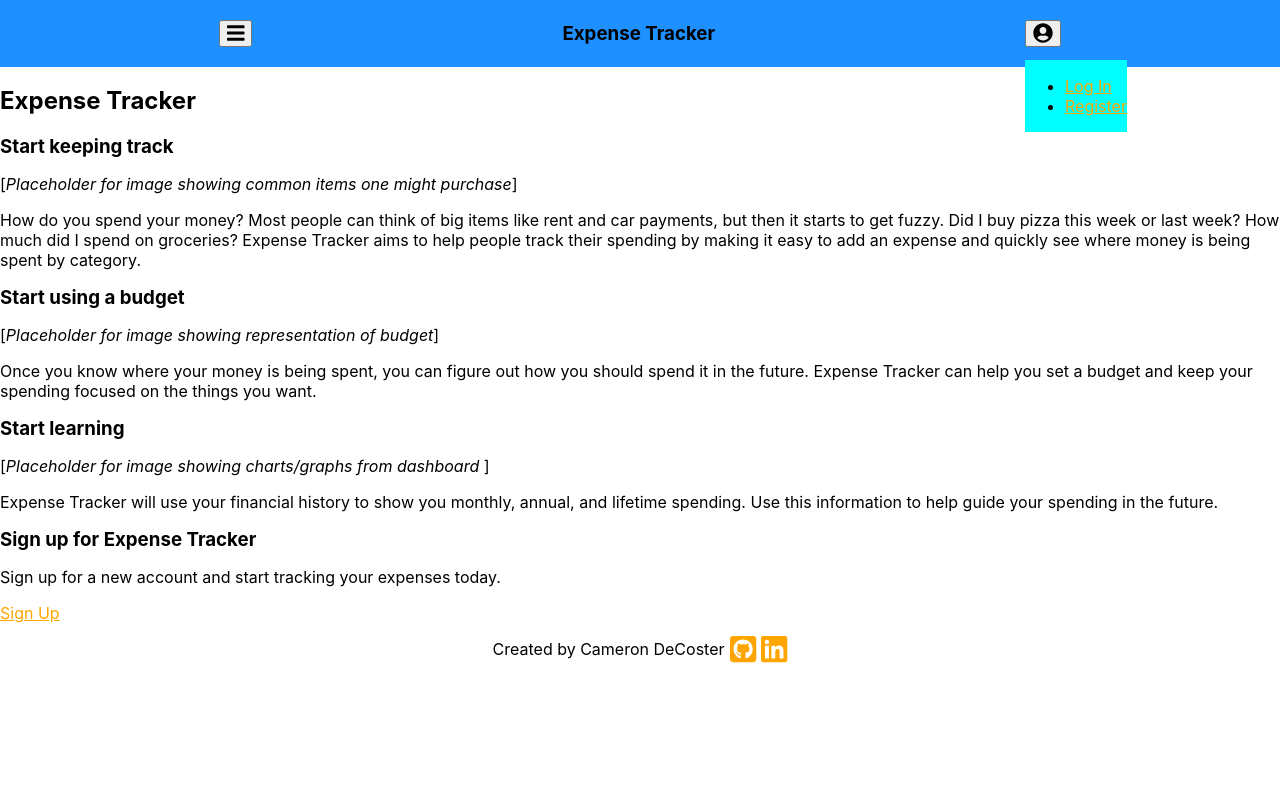
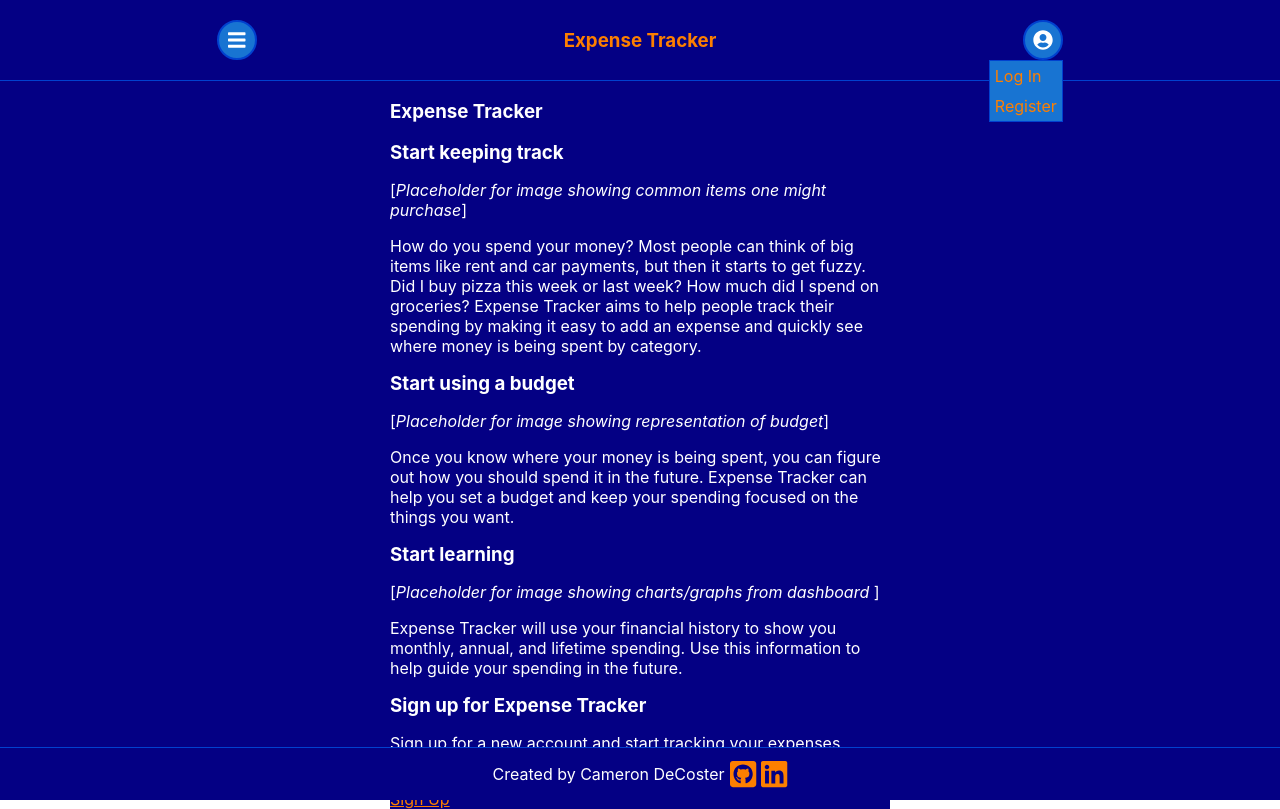
Before and after one commit to camdecoster/expense-tracker-client, a React app: page / in a window 1280 px wide. Both pictures are taken after a click on the button 1043 px from the left and 33 px from the top of the page. Built offline with nearby package versions, Linux system fonts and the light colour scheme.

Commit message:
added intial styles

```diff
--- a/src/components/App/App.css
+++ b/src/components/App/App.css
@@ -1,29 +1,84 @@
 :root {
-    --link-color: orange;
-    --link-color-hover: darkorange;
+    --blue-dark: #040084;
+    --blue-medium: #0141cf;
+    --blue-light: #1874d2;
+    --blue-lighter: #5392d1;
+    --orange-dark: #fd6600;
+    --orange-medium: #fd7f00;
+    --orange-light: #fecc98;
+    --red-dark: #ff3c31;
+    --red-medium: #ff635c;
+    --red-light: #ff9995;
+    --light: white;
+    --light-accent: rgb(175, 175, 175);
+    --light-accent-2: rgb(125, 125, 125);
+    --link-color: var(--orange-medium);
+    --link-color-active: var(--orange-light);
+    --link-color-hover: blue;
 }
 
 #App {
     display: flex;
     flex-direction: row;
+    background-color: var(--blue-dark);
+    color: var(--light);
 }
 
-.pageContainer {
+.container_page {
     width: 100vw;
     height: 100vh;
+    display: flex;
+    flex-direction: column;
+    align-items: center;
 }
 
 main {
+    max-width: 500px;
     display: flex;
     flex-direction: column;
     justify-content: center;
     align-items: center;
 }
 
+main > section {
+    background-color: var(--blue-dark);
+}
+
 a {
     color: var(--link-color);
 }
 
-a:hover {
+/* a:hover {
     color: var(--link-color-hover);
+} */
+
+a:active {
+    color: var(--link-color-active);
 }
+
+button {
+    height: 40px;
+    border: 2px solid var(--blue-medium);
+    border-radius: 20px;
+    background-color: var(--blue-light);
+    color: inherit;
+}
+
+button:active {
+    background-color: var(--blue-medium);
+    border-color: var(--blue-light);
+}
+
+.link_list {
+    margin: 0;
+    padding: 0;
+    list-style-type: none;
+}
+
+.link_list li {
+    padding: 5px;
+}
+
+.link_list li:hover {
+    background-color: var(--blue-medium);
+}
--- a/src/components/App/App.js
+++ b/src/components/App/App.js
@@ -91,7 +91,7 @@ class App extends Component {
                 <TrackerContext.Provider value={contextValue}>
                     {sideBarElement}
 
-                    <section className='pageContainer'>
+                    <section className='container_page'>
                         <NavBar />
                         <main>
                             <Route
--- a/src/components/Footer/Footer.css
+++ b/src/components/Footer/Footer.css
@@ -1,6 +1,11 @@
 footer {
+    position: fixed;
+    bottom: 0;
+    width: 100%;
+    border-top: 1px solid var(--blue-medium);
     display: flex;
     justify-content: center;
+    background-color: var(--blue-dark);
 }
 
 footer .flexContainer {
--- a/src/components/NavBar/NavBar.css
+++ b/src/components/NavBar/NavBar.css
@@ -1,11 +1,15 @@
-h3 a {
+nav a {
     text-decoration: none;
 }
 
-h3 a,
-h3 a:hover {
-    color: black;
+/* nav a,
+nav a:hover {
+    color: inherit;
 }
+
+nav a:active {
+    color: var(--orange-light);
+} */
 
 h3 {
     display: inline;
@@ -24,10 +28,11 @@ nav {
     display: flex;
     flex-direction: row;
     justify-content: center;
-    background-color: dodgerblue;
+    border-bottom: 1px solid var(--blue-medium);
+    background-color: var(--blue-dark);
 }
 
-nav .containerFlex {
+nav .container_flex {
     width: 90%;
     min-width: 300px;
     display: flex;
@@ -49,3 +54,7 @@ nav .faIcon {
     display: flex;
     flex-direction: column;
 }
+
+nav button {
+    width: 40px;
+}
--- a/src/components/NavBar/NavBar.js
+++ b/src/components/NavBar/NavBar.js
@@ -37,7 +37,7 @@ class NavBar extends Component {
 
         return (
             <nav role='navigation'>
-                <div className='containerFlex'>
+                <div className='container_flex'>
                     <button
                         className='buttonShowNav'
                         onClick={() => {
--- a/src/components/SideBar/SideBar.css
+++ b/src/components/SideBar/SideBar.css
@@ -4,5 +4,6 @@
     left: 0;
     width: 300px;
     height: 100vh;
-    background-color: dodgerblue;
+    /* background-color: rgb(227, 240, 253); */
+    border-right: 1px solid var(--blue-medium);
 }
--- a/src/components/SideBar/SideBar.js
+++ b/src/components/SideBar/SideBar.js
@@ -89,7 +89,7 @@ class SideBar extends Component {
                 <h3>Expense Tracker</h3>
 
                 {/* Links and logout should only be shown if user logged in */}
-                <ul>
+                <ul className='link_list'>
                     {TokenService.hasAuthToken()
                         ? this.renderAuthorized()
                         : this.renderUnauthorized()}
--- a/src/components/SimpleTable/SimpleTable.css
+++ b/src/components/SimpleTable/SimpleTable.css
@@ -1,11 +1,12 @@
 table {
     border-collapse: collapse;
+    background-color: var(--blue-light);
 }
 
 table,
 th,
 td {
-    border: 1px solid black;
+    border: 1px solid var(--light);
 }
 
 td {
--- a/src/components/UserMenu/UserMenu.css
+++ b/src/components/UserMenu/UserMenu.css
@@ -1,9 +1,11 @@
 #UserMenu {
     position: absolute;
     top: 40px;
+    right: 0px;
     display: flex;
     flex-direction: column;
     /* justify-content: space-around; */
     /* align-items: center; */
-    background-color: aqua;
+    background-color: var(--blue-light);
+    border: 1px solid var(--blue-medium);
 }
--- a/src/components/UserMenu/UserMenu.js
+++ b/src/components/UserMenu/UserMenu.js
@@ -26,8 +26,8 @@ class UserMenu extends Component {
 
     renderLogInLink = () => {
         return (
-            <div className='NavBar_not-logged-in'>
-                <ul>
+            <div className='NavBar_not_logged_in'>
+                <ul className='link_list'>
                     <li>
                         <Link to='/login' onClick={this.handleLinkClick}>
                             Log In
@@ -45,8 +45,8 @@ class UserMenu extends Component {
 
     renderLogOutLink = () => {
         return (
-            <div className='NavBar_logged-in'>
-                <ul>
+            <div className='NavBar_logged_in'>
+                <ul className='link_list'>
                     <li>
                         <p>Settings</p>
                     </li>
@@ -62,7 +62,7 @@ class UserMenu extends Component {
 
     render() {
         return (
-            <div id='UserMenu' className='flexContainer'>
+            <div id='UserMenu' className='flex_container'>
                 {TokenService.hasAuthToken()
                     ? this.renderLogOutLink()
                     : this.renderLogInLink()}
--- a/src/routes/DashboardPage/DashboardPage.css
+++ b/src/routes/DashboardPage/DashboardPage.css
@@ -1,7 +1,8 @@
-.DashboardPage {
+#DashboardPage {
     display: flex;
     flex-direction: column;
     align-items: center;
+    background-color: var(--blue-dark);
 }
 
 a.interval {
@@ -10,6 +11,11 @@ a.interval {
     cursor: pointer;
 }
 
-.intervalActive {
-    font-weight: bold;
+#DashboardPage button {
+    width: 75px;
 }
+
+#DashboardPage button.intervalActive {
+    font-weight: bolder;
+    color: var(--orange-medium);
+}
--- a/src/routes/DashboardPage/DashboardPage.js
+++ b/src/routes/DashboardPage/DashboardPage.js
@@ -150,7 +150,7 @@ function DashboardPage() {
     );
 
     return (
-        <section className='DashboardPage'>
+        <section id='DashboardPage'>
             <header role='banner'>
                 <h2>Expenses Dashboard</h2>
                 <div className='intervalSelector'>
--- a/src/routes/LandingPage/LandingPage.js
+++ b/src/routes/LandingPage/LandingPage.js
@@ -11,7 +11,7 @@ class LandingPage extends Component {
 
     render() {
         return (
-            <div className='LandingPage'>
+            <section className='LandingPage'>
                 <header role='banner'>
                     <h1>Expense Tracker</h1>
                 </header>
@@ -82,7 +82,7 @@ class LandingPage extends Component {
                     </p>
                     <Link to='/register'>Sign Up</Link>
                 </section>
-            </div>
+            </section>
         );
     }
 }
```
